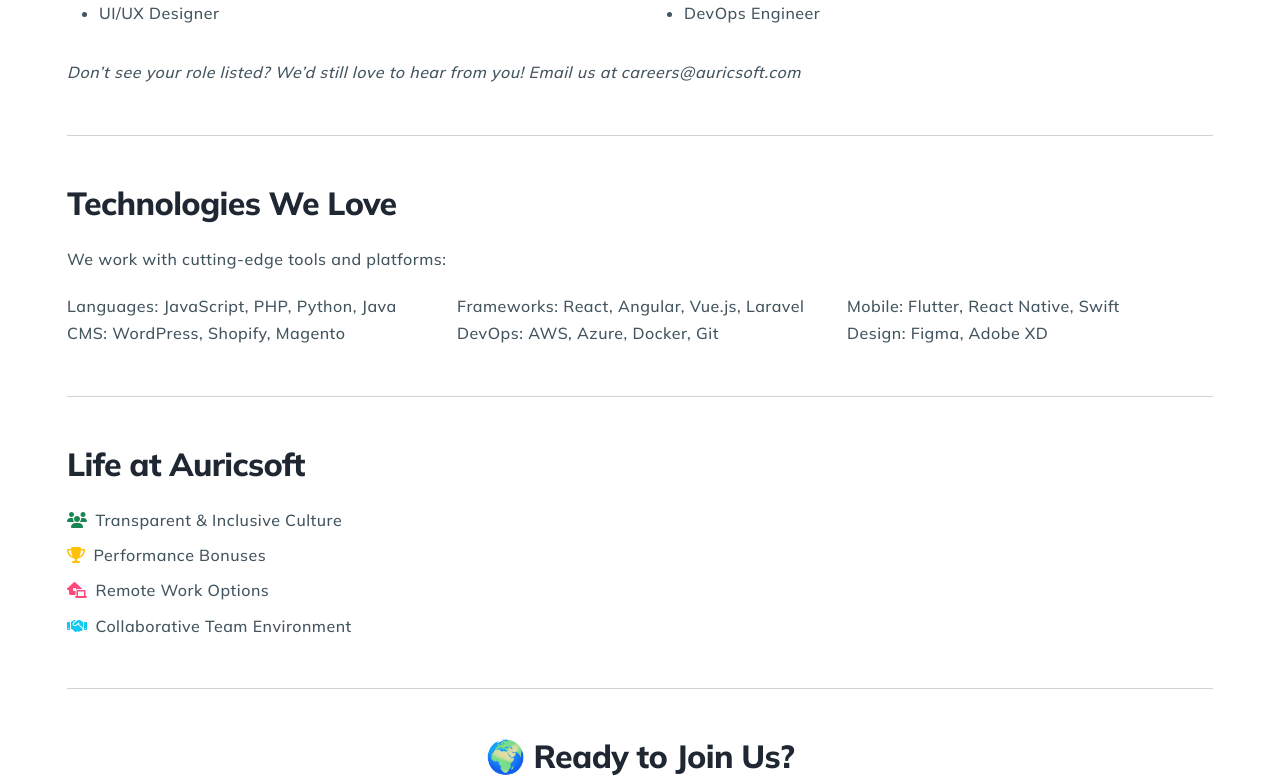
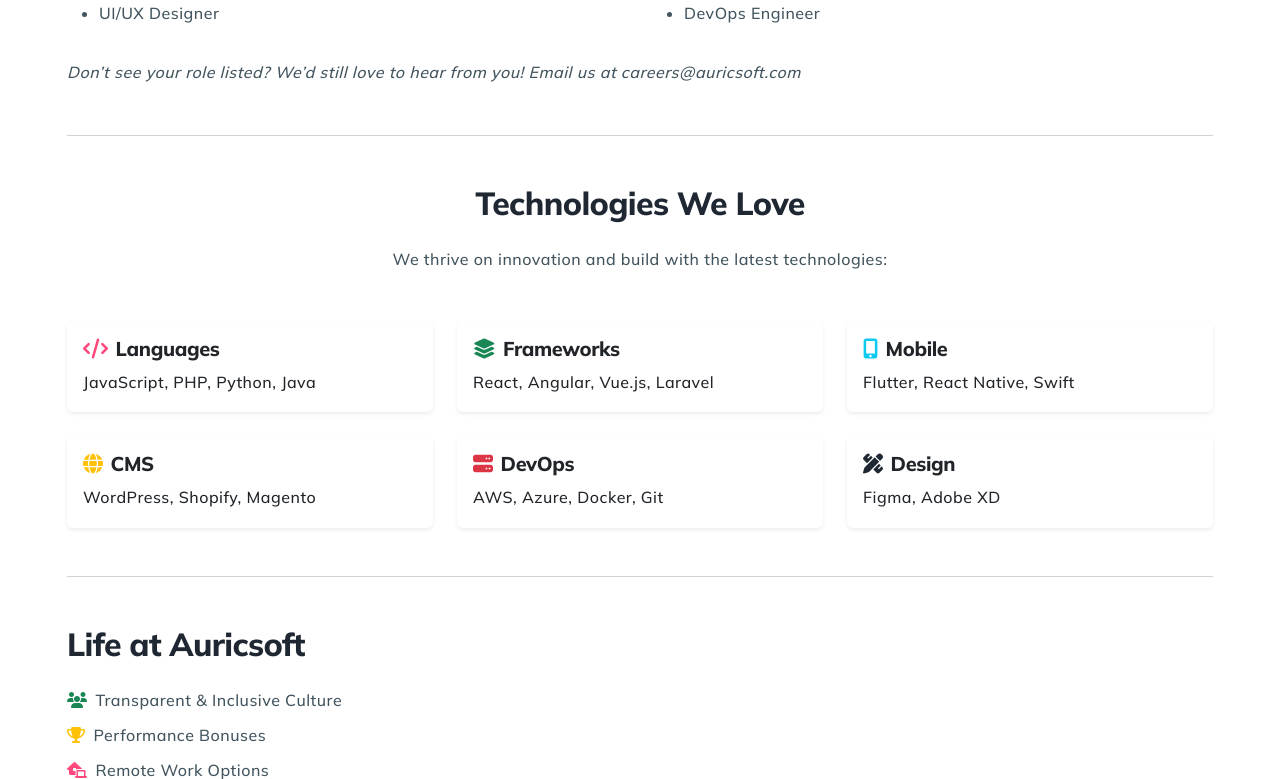
Before and after one commit to prabhats-github/auricsoft-platform, a PHP site: page /work-with-us.php in a window 1280 px wide. Shown: the part 1426-2205 px from the top of the page. Run offline with PHP 8.4, Linux system fonts and the light colour scheme.

Commit message:
Initial commit: Upload full project

```diff
--- a/work-with-us.php
+++ b/work-with-us.php
@@ -156,16 +156,64 @@
 
             <hr class="my-5" />
 
-            <h2 class="mb-4">Technologies We Love</h2>
-            <p>We work with cutting-edge tools and platforms:</p>
-            <ul class="row list-unstyled">
-                <li class="col-md-4">Languages: JavaScript, PHP, Python, Java</li>
-                <li class="col-md-4">Frameworks: React, Angular, Vue.js, Laravel</li>
-                <li class="col-md-4">Mobile: Flutter, React Native, Swift</li>
-                <li class="col-md-4">CMS: WordPress, Shopify, Magento</li>
-                <li class="col-md-4">DevOps: AWS, Azure, Docker, Git</li>
-                <li class="col-md-4">Design: Figma, Adobe XD</li>
-            </ul>
+            <h2 class="mb-4 text-center">Technologies We Love</h2>
+            <p class="text-center mb-5">We thrive on innovation and build with the latest technologies:</p>
+
+            <div class="row g-4">
+                <div class="col-md-4">
+                    <div class="card h-100 shadow-sm border-0">
+                        <div class="card-body">
+                            <h5 class="card-title"><i class="fas fa-code me-2 text-primary"></i>Languages</h5>
+                            <p class="card-text">JavaScript, PHP, Python, Java</p>
+                        </div>
+                    </div>
+                </div>
+
+                <div class="col-md-4">
+                    <div class="card h-100 shadow-sm border-0">
+                        <div class="card-body">
+                            <h5 class="card-title"><i class="fas fa-layer-group me-2 text-success"></i>Frameworks</h5>
+                            <p class="card-text">React, Angular, Vue.js, Laravel</p>
+                        </div>
+                    </div>
+                </div>
+
+                <div class="col-md-4">
+                    <div class="card h-100 shadow-sm border-0">
+                        <div class="card-body">
+                            <h5 class="card-title"><i class="fas fa-mobile-alt me-2 text-info"></i>Mobile</h5>
+                            <p class="card-text">Flutter, React Native, Swift</p>
+                        </div>
+                    </div>
+                </div>
+
+                <div class="col-md-4">
+                    <div class="card h-100 shadow-sm border-0">
+                        <div class="card-body">
+                            <h5 class="card-title"><i class="fas fa-globe me-2 text-warning"></i>CMS</h5>
+                            <p class="card-text">WordPress, Shopify, Magento</p>
+                        </div>
+                    </div>
+                </div>
+
+                <div class="col-md-4">
+                    <div class="card h-100 shadow-sm border-0">
+                        <div class="card-body">
+                            <h5 class="card-title"><i class="fas fa-server me-2 text-danger"></i>DevOps</h5>
+                            <p class="card-text">AWS, Azure, Docker, Git</p>
+                        </div>
+                    </div>
+                </div>
+
+                <div class="col-md-4">
+                    <div class="card h-100 shadow-sm border-0">
+                        <div class="card-body">
+                            <h5 class="card-title"><i class="fas fa-pencil-ruler me-2 text-secondary"></i>Design</h5>
+                            <p class="card-text">Figma, Adobe XD</p>
+                        </div>
+                    </div>
+                </div>
+            </div>
 
             <hr class="my-5" />
 
```
